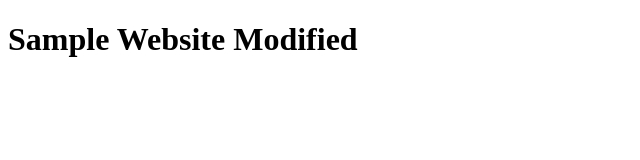
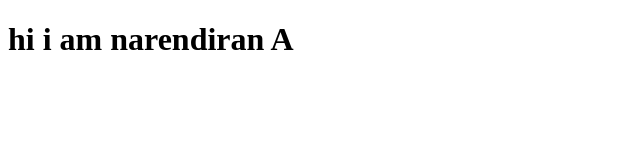
Before and after one commit to narendiran29/git, a plain HTML site: page index.html in a window 1280 px wide. Shown: the whole page, without its empty margins (0-640 px from the left). Drawn offline with Linux system fonts and the light colour scheme.

Commit message:
update a name

```diff
--- a/index.html
+++ b/index.html
@@ -7,6 +7,6 @@
 
 </head>
 <body>
-    <h1>Sample Website Modified</h1>
+    <h1>hi i am narendiran A</h1>
 </body>
 </html>
```
